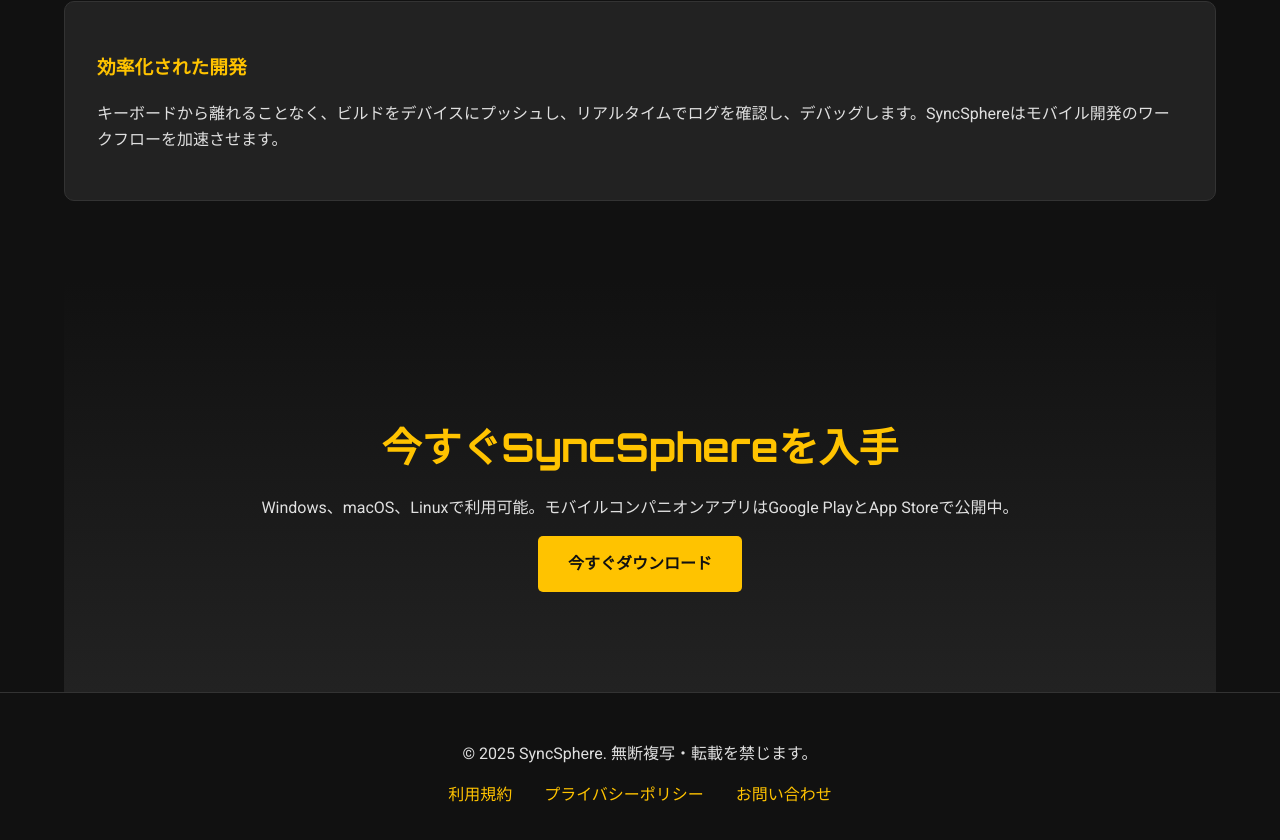
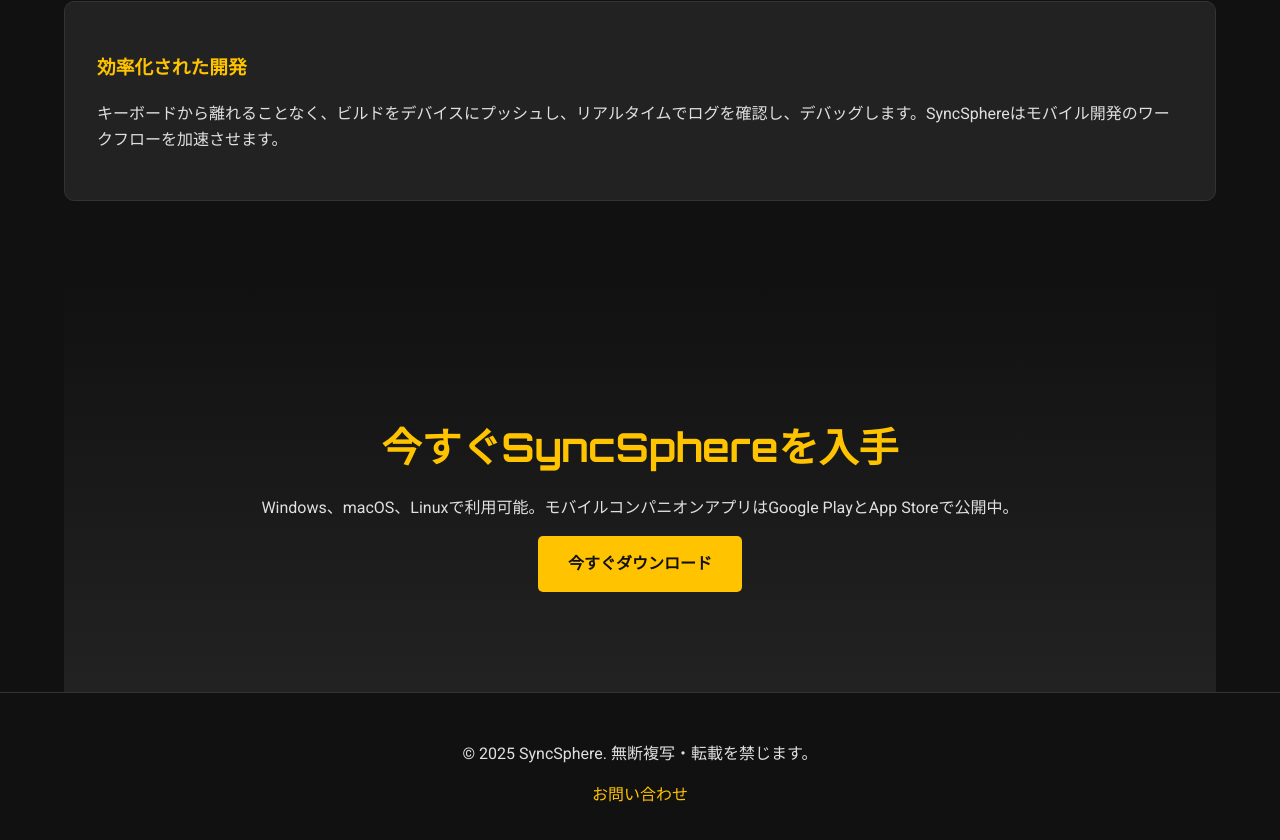
Before and after one commit to techuniondevices/techuniondevices.github.io, a plain HTML site: page index.html in a window 1280 px wide. Shown: the part 2025-2865 px from the top of the page. Drawn offline with Linux system fonts and the light colour scheme.

Commit message:
表示内容の修正

```diff
--- a/index.html
+++ b/index.html
@@ -105,8 +105,6 @@
         <div class="container">
             <p data-i18n="footer_copyright">&copy; 2025 SyncSphere. All Rights Reserved.</p>
             <ul class="footer-links">
-                <li><a href="#" data-i18n="footer_terms">Terms of Use</a></li>
-                <li><a href="#" data-i18n="footer_privacy">Privacy Policy</a></li>
                 <li><a href="#" data-i18n="footer_contact">Contact</a></li>
             </ul>
         </div>
```
